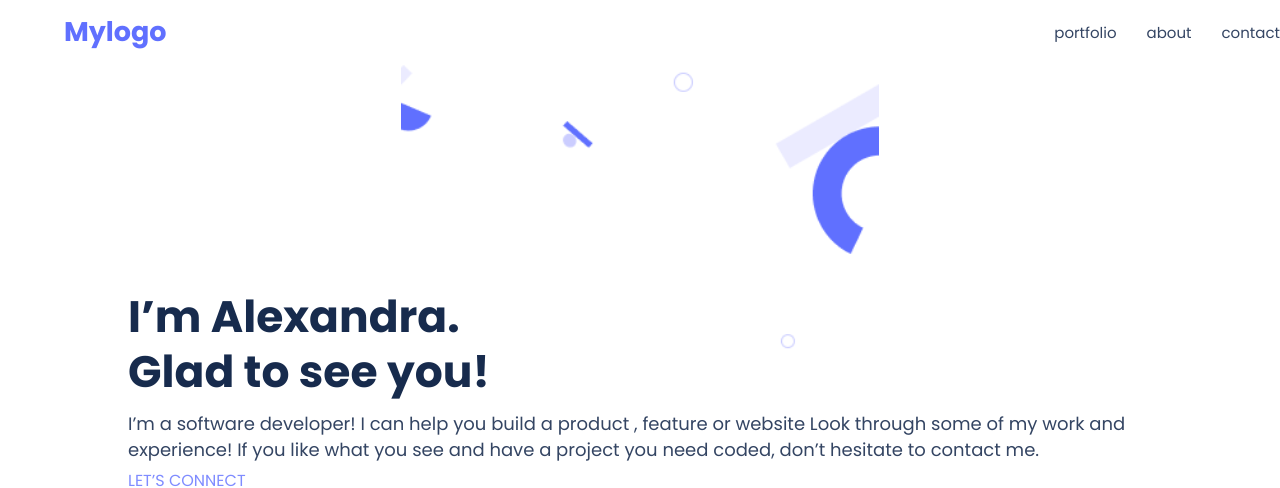
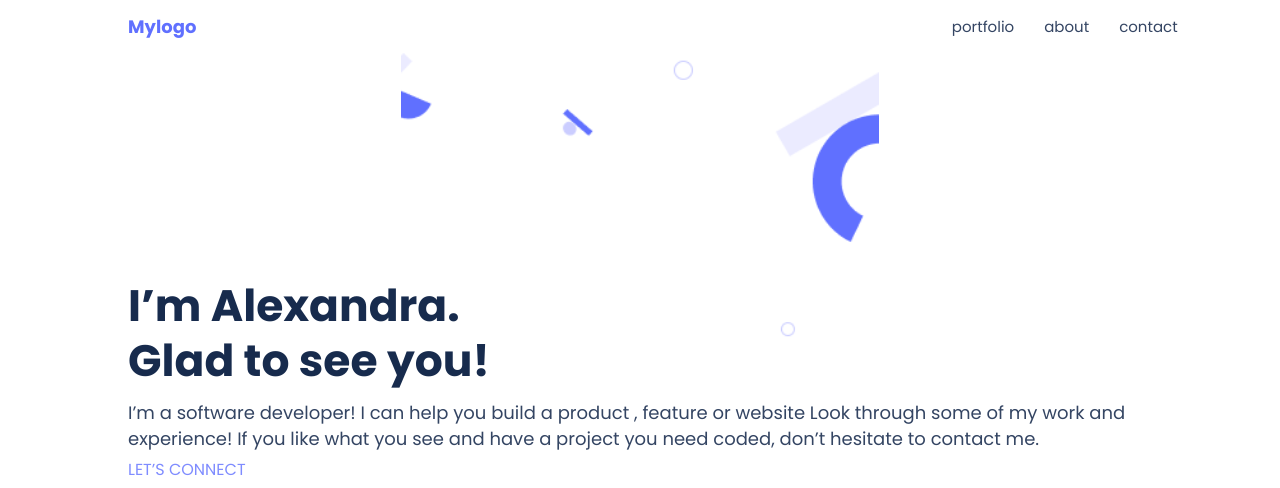
Before and after one commit to MohamedRoshdy2021/Portfolio, a website: page index.html in a window 1280 px wide. Shown: the top 488 px of the page. Drawn offline with Linux system fonts and the light colour scheme.

Commit message:
Added nav-logo inside the semantic nav tag

```diff
--- a/index.html
+++ b/index.html
@@ -11,18 +11,16 @@
     <title>My portfolio</title>
 </head>
 <body>
-    <header class="nav_bar">
-        <nav class="logo">
-             <h2>Mylogo</h2>
+    <header>
+        <nav class="nav_bar">
+            <h2 class="logo">Mylogo</h2>
+            <ul class="ul">
+                <li><a href="#">portfolio</a></li>
+                <li><a href="#">about</a></li>
+                <li><a href="#">contact</a></li>
+            </ul>
+                <img class="burger-icon" src="img/Union.png" alt="bruger-icon">
         </nav>
-                <nav class="nav_list">
-                    <ul>
-                        <li><a href="#">portfolio</a></li>
-                        <li><a href="#">about</a></li>
-                        <li><a href="#">contact</a></li>
-                    </ul>
-                </nav>
-                    <img class="burger-icon" src="img/Union.png" alt="bruger-icon">
     </header>
     <main class="main">
         <section class="text">
--- a/style.css
+++ b/style.css
@@ -21,21 +21,21 @@ p {
 }
 
 .logo {
-  margin-left: 5%;
   font-style: normal;
   font-weight: 700;
   font-size: 18px;
   line-height: 20px;
   color: #6070ff;
+  margin-left: 10%;
 }
 
-.nav_bar ul {
+.ul{
   display: flex;
   list-style: none;
   gap: 30px;
-  margin-right: 10%;
   font-size: 15px;
   font-weight: 500;
+  margin-right: 8%;
 }
 
 .nav_bar li a {
@@ -54,7 +54,7 @@ p {
     display: flex;
   }
 
-  .nav_bar ul {
+  .ul {
     display: none;
   }
 }
@@ -64,7 +64,7 @@ p {
     display: flex;
   }
 
-  .nav_bar ul {
+  .ul {
     display: none;
   }
 }
```
